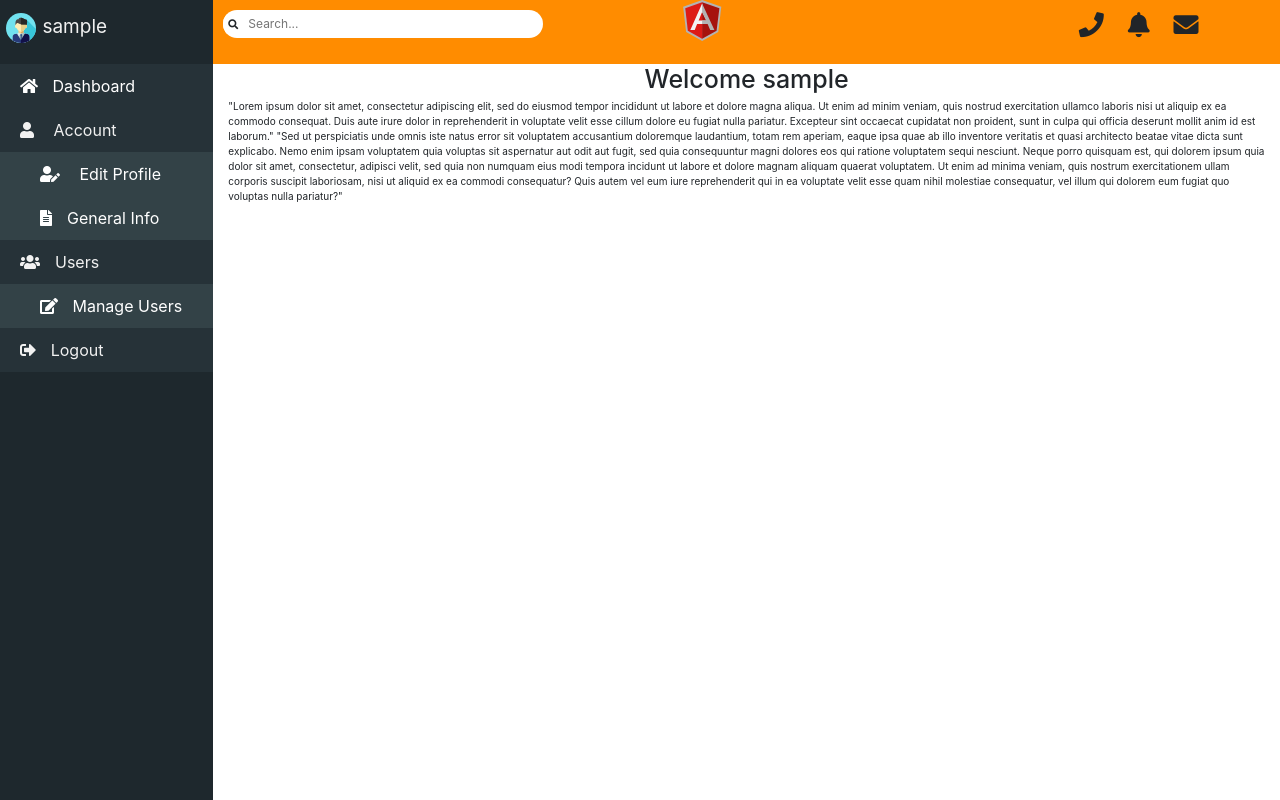
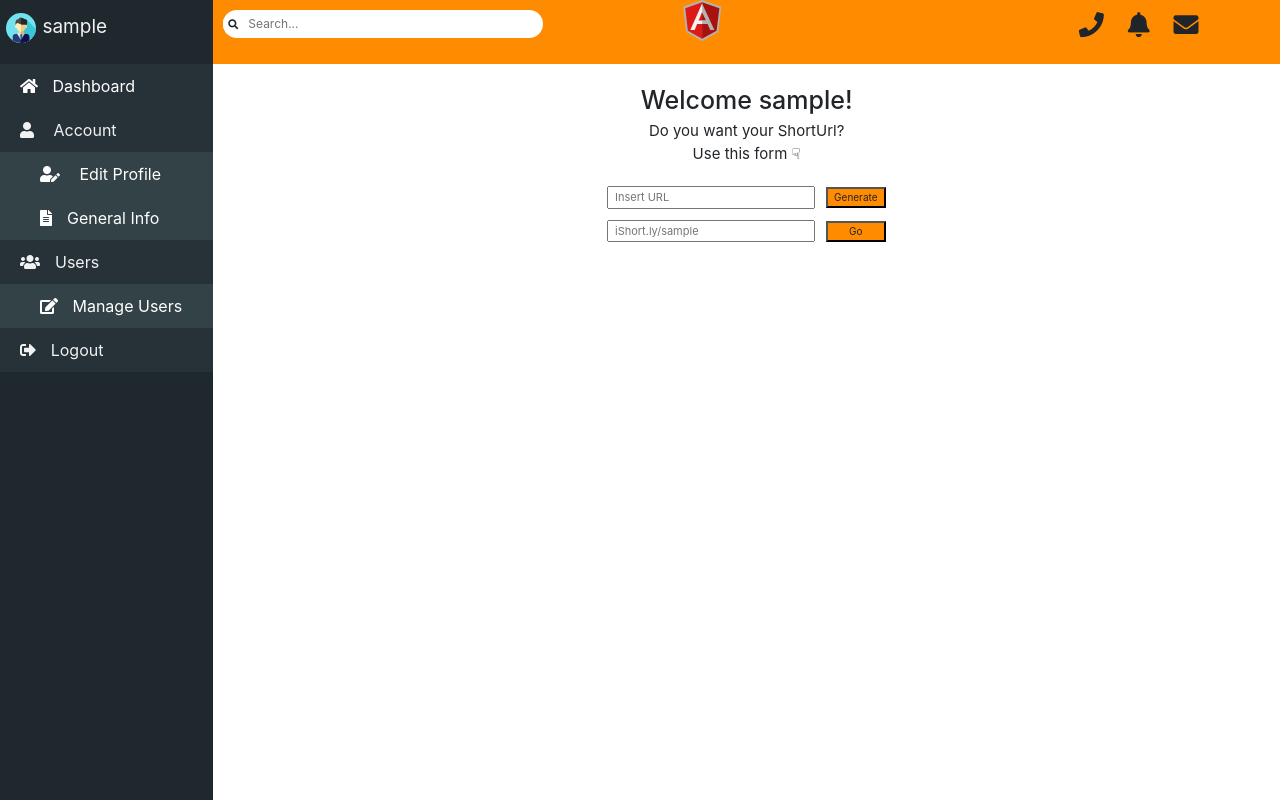
Before and after one commit to AnthonyContrader/iShortner, an Angular app: page /user-dashboard in a window 1280 px wide. Built offline with nearby package versions, Linux system fonts and the light colour scheme; sample sign-in values are in the browser's storage.

Commit message:
new user-dashboard, urldto, url.service

```diff
--- a/src/app/user/user-dashboard/user-dashboard.component.css
+++ b/src/app/user/user-dashboard/user-dashboard.component.css
@@ -0,0 +1,37 @@
+*{
+    text-align: center;
+}
+
+.container {
+    margin-top: 2%;
+}
+
+p {
+    font-size: 1.5em;
+}
+
+input {
+    width: 20%;
+    margin-top: 1em;
+    margin-right: 1em;
+    text-align: left;
+    padding-left: 0.5em;
+    font-size: 1.1em;
+}
+
+button {
+    width: 6em;
+}
+
+.error {
+    margin: 1em auto;
+    text-align: center;
+    color: darkred;
+    width: 25%;
+    padding: 2px;
+    border: 1px solid darkred;
+}
+
+.warning {
+    margin-right: 20%;
+}
--- a/src/app/user/user-dashboard/user-dashboard.component.html
+++ b/src/app/user/user-dashboard/user-dashboard.component.html
@@ -1,7 +1,34 @@
-<div class= "container">
-  <h1 style="text-align: center">Welcome {{user.username}}</h1>
-  <p>
-    "Lorem ipsum dolor sit amet, consectetur adipiscing elit, sed do eiusmod tempor incididunt ut labore et dolore magna aliqua. Ut enim ad minim veniam, quis nostrud exercitation ullamco laboris nisi ut aliquip ex ea commodo consequat. Duis aute irure dolor in reprehenderit in voluptate velit esse cillum dolore eu fugiat nulla pariatur. Excepteur sint occaecat cupidatat non proident, sunt in culpa qui officia deserunt mollit anim id est laborum."
-  "Sed ut perspiciatis unde omnis iste natus error sit voluptatem accusantium doloremque laudantium, totam rem aperiam, eaque ipsa quae ab illo inventore veritatis et quasi architecto beatae vitae dicta sunt explicabo. Nemo enim ipsam voluptatem quia voluptas sit aspernatur aut odit aut fugit, sed quia consequuntur magni dolores eos qui ratione voluptatem sequi nesciunt. Neque porro quisquam est, qui dolorem ipsum quia dolor sit amet, consectetur, adipisci velit, sed quia non numquam eius modi tempora incidunt ut labore et dolore magnam aliquam quaerat voluptatem. Ut enim ad minima veniam, quis nostrum exercitationem ullam corporis suscipit laboriosam, nisi ut aliquid ex ea commodi consequatur? Quis autem vel eum iure reprehenderit qui in ea voluptate velit esse quam nihil molestiae consequatur, vel illum qui dolorem eum fugiat quo voluptas nulla pariatur?"
-  </p>
+<div class="container">
+  <h1>Welcome {{user.username}}!</h1>
+
+  <p>Do you want your ShortUrl?<br>Use this form &#9759;</p>
+
+		<form #f="ngForm"> <!-- form per generare short url -->
+      <input ngModel name="longurl" placeholder="Insert URL" #war="ngModel" required pattern="(http(s)?:\/\/.)?(www\.)?[-a-zA-Z0-9@:%._\+~#=]{2,256}\.[a-z]{2,6}\b([-a-zA-Z0-9@:%_\+.~#?&//=]*)|[-a-zA-Z0-9@:%._\+~#=]{1,256}\.[a-zA-Z0-9()]{1,6}\b([-a-zA-Z0-9()@:%_\+.~#?&//=]*)"/>
+      <button *ngIf="!(war.invalid && (war.dirty || war.touched))" type="submit" (click)="getUrl(f)">Generate</button>
+      <button *ngIf="(war.invalid && (war.dirty || war.touched))">Generate</button>
+
+      <!-- controllo errori su url inserito -->
+      <div *ngIf="war.invalid && (war.dirty || war.touched)">
+        <div *ngIf="war.errors.required" class="warning">
+          URL is required.
+        </div>
+        <div *ngIf="war.errors.pattern" class="warning">
+          Please enter valid URL format (<i>www.sample.it</i>)
+        </div>
+      </div>
+    </form>
+
+    <form> <!-- form per redirect -->
+
+      <!-- controllo errore su short url generato -->
+      <div *ngIf="!err">
+			  <input value="{{this.url.shorturl}}" placeholder="iShort.ly/sample">
+        <button>Go</button>
+      </div>
+      <div *ngIf="err">
+        <div class="error">Invalid URL !</div>
+      </div>
+
+    </form>
 </div>
--- a/src/app/user/user-dashboard/user-dashboard.component.ts
+++ b/src/app/user/user-dashboard/user-dashboard.component.ts
@@ -1,6 +1,12 @@
-import { Component, OnInit } from '@angular/core';
+import { Component, Input, OnInit } from '@angular/core';
+import { UrlService } from 'src/service/url.service';
 import { UserDTO } from 'src/dto/userdto';
+import { UrlDTO } from 'src/dto/urldto';
+import { NgForm } from '@angular/forms';
 
+/**
+ * Componente della dashboard utente
+ */
 @Component({
   selector: 'app-user-dashboard',
   templateUrl: './user-dashboard.component.html',
@@ -9,11 +15,27 @@ import { UserDTO } from 'src/dto/userdto';
 export class UserDashboardComponent implements OnInit {
 
   user: UserDTO;
+  url: UrlDTO = new UrlDTO();
+  err = false;
 
-  constructor() { }
+  @Input() pattern: string | RegExp
 
+  constructor(private service: UrlService) { }
+
+  //recupera l'utente loggato
   ngOnInit() {
     this.user = JSON.parse(localStorage.getItem('currentUser'));
   }
 
+  getUrl(f: NgForm): void {
+    this.url.fk_url = this.user.id;
+    this.url.longurl = f.value.longurl,
+    this.service.create(this.url).subscribe((res) => {
+      (res == null)? (
+        this.err = true
+      ):(
+        this.err = false, this.url = res
+      )})
+  }
+
 }
--- /dev/null
+++ b/src/dto/urldto.ts
@@ -0,0 +1,14 @@
+/**
+ * Classe DTO di Url.
+ * DEVE essere uguale a quello nel backend.
+ */
+ export class UrlDTO {
+
+    id: number;
+
+    longurl: string;
+
+    shorturl: string;
+
+	fk_url: number;
+}
--- /dev/null
+++ b/src/service/url.service.ts
@@ -0,0 +1,22 @@
+import { Injectable } from '@angular/core';
+import { AbstractService } from './abstractservice';
+import { HttpClient } from '@angular/common/http';
+import { Observable } from 'rxjs';
+import { UserDTO } from 'src/dto/userdto';
+import { UrlDTO } from 'src/dto/urldto';
+
+@Injectable({
+    providedIn: 'root'
+  })
+  export class UrlService {
+
+    type = 'user'
+
+    constructor(protected http: HttpClient) {
+    }
+
+    create(url: UrlDTO): Observable<UrlDTO> {
+        return this.http.post<any>('http://localhost:8080/' + this.type + '/create', url)
+    }
+
+}
```
